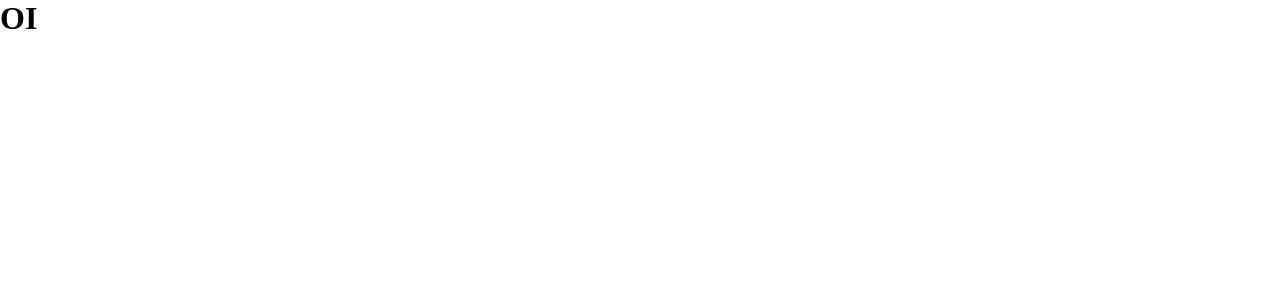
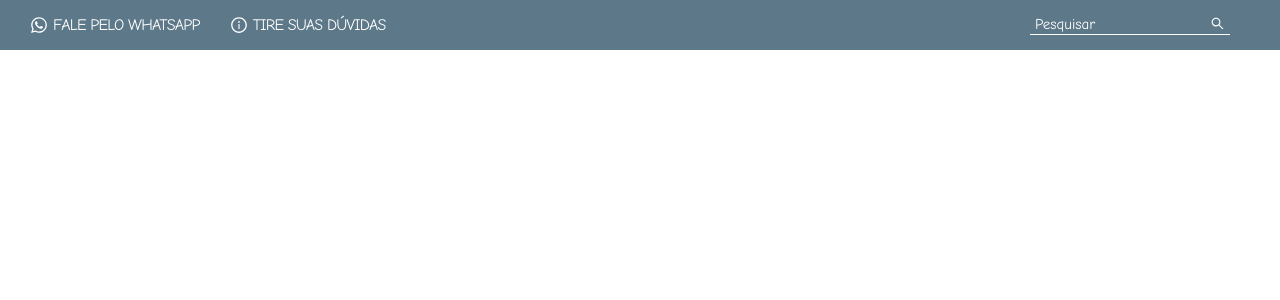
Before and after one commit to GeovanneCallegaro/JoalheriaBijou, a React (Create React App) app: page / in a window 1280 px wide. Shown: the top 300 px of the page. Built offline with nearby package versions, Linux system fonts and the light colour scheme.

Commit message:
component subheader completed with css for desktop

```diff
--- a/src/App.tsx
+++ b/src/App.tsx
@@ -1,10 +1,9 @@
+import { SubHeader } from "./components/SubHeader";
 
 
 function App() {
   return (
-    <div>
-      <h1>OI</h1>
-    </div>
+    <SubHeader />
   );
 }
 
--- /dev/null
+++ b/src/components/SubHeader/index.tsx
@@ -0,0 +1,21 @@
+import './styles.css'
+import {FaWhatsapp} from 'react-icons/fa'
+import {AiOutlineInfoCircle, AiOutlineSearch} from 'react-icons/ai'
+
+export const SubHeader = () => {
+    return (
+        <div className='subHeaderContainer'>
+            <div className='contactSubHeader'>
+                <div className='firstIconsSubHeader whatsappDiv'>
+                    <a href="/"> <FaWhatsapp className='iconWhatsapp'/> <p>Fale pelo whatsapp</p></a>
+                </div>
+                <div className="firstIconsSubHeader">
+                    <a href="/"><AiOutlineInfoCircle className='iconQuestions'/> <p>Tire suas dúvidas</p></a>
+                </div>
+            </div>
+            <div className='searchSubHeader'>
+                <input type="text" name='text' placeholder="Pesquisar" /> <AiOutlineSearch className='searchIcon'/>
+            </div>
+        </div>
+    )
+}
--- /dev/null
+++ b/src/components/SubHeader/styles.css
@@ -0,0 +1,96 @@
+.subHeaderContainer {
+    min-width: 100%;
+    max-height: 70px;
+    height: 50px;
+    padding: 5px 30px;
+
+    display: flex;
+    flex-direction: row;
+    justify-content: space-between;
+
+    background-color: var(--primary-color);
+}
+
+/* div for contact area */
+
+.contactSubHeader {
+    display: flex;
+    justify-content: center;
+    align-items: center;
+}
+
+.firstIconsSubHeader.whatsappDiv {
+    margin-right: 30px;
+}
+
+.firstIconsSubHeader a {
+    text-decoration: none;
+
+    color: #fff;
+    font-family: var(--primary-font);
+    font-size: 1.6rem;
+    text-transform: uppercase;
+    letter-spacing: -0.08rem;
+
+    display: flex;
+    justify-content: center;
+    align-items: center;
+
+}
+
+.firstIconsSubHeader a .iconWhatsapp,
+.firstIconsSubHeader a .iconQuestions {
+    font-size: 1.8rem;
+    margin-right: 5px;
+}
+
+/*div to search bar*/
+
+.searchSubHeader {
+    max-width: 250px;
+
+    margin-right: 20px;
+    margin-top: 10px;
+}
+
+.searchSubHeader input {
+    background-color: transparent;
+    border: none;
+    border-bottom: 1px solid #fff;
+
+    width: 200px;
+    padding: 2px 5px;
+
+    transition: all ease 0.2s;
+    transform: scale(1);
+}
+
+.subHeaderContainer .searchIcon {
+    position: absolute;
+    right: 55px;
+    top: 16px;
+    color: #fff;
+    font-size: 1.5rem;
+}
+
+.searchSubHeader input::placeholder {
+    color: #fff;
+    font-family: var(--primary-font);
+    font-size: 1.5rem;
+}
+
+/* Hover and Effects */
+.searchSubHeader input:hover {
+    border-bottom: 2px solid #fff;
+    transform: scale(1.02)
+}
+
+.searchIcon:hover {
+    cursor: pointer;
+}
+
+input:focus {
+    border: 0 none;
+    border-bottom: 2px solid #fff;
+    outline: none;
+}
--- a/src/index.css
+++ b/src/index.css
@@ -4,6 +4,10 @@
   box-sizing: border-box;
   margin: 0;
   padding: 0;
+}
+
+html {
+  font-size: 62.5%;
 }
 
 :root {
```
